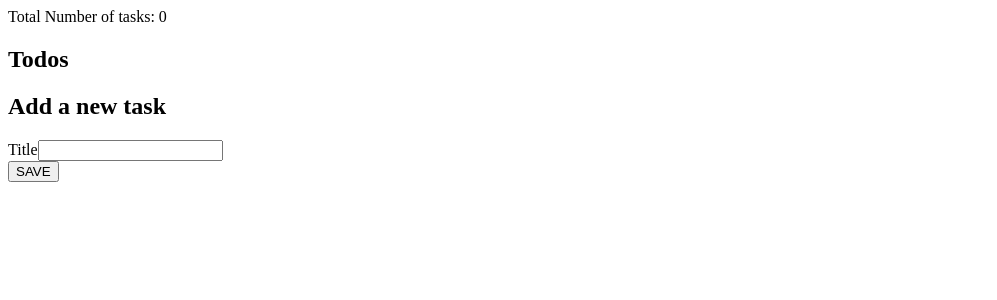
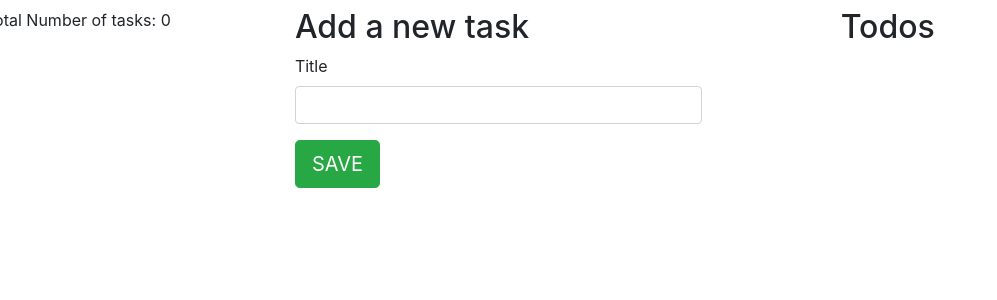
Before and after one commit to ahdeshmukh/react-redux-tutorial, a React (Create React App) app: page / in a window 1280 px wide. Shown: the top 300 px of the page, without its empty margins (0-997 px from the left). Built offline with nearby package versions, Linux system fonts and the light colour scheme.

Commit message:
adding bootstrap

```diff
--- a/package.json
+++ b/package.json
@@ -3,6 +3,7 @@
   "version": "0.1.0",
   "private": true,
   "dependencies": {
+    "bootstrap": "^4.2.1",
     "react": "^16.7.0",
     "react-dom": "^16.7.0",
     "react-redux": "^6.0.0",
--- a/src/App.js
+++ b/src/App.js
@@ -4,15 +4,15 @@ import AddTaskForm from './components/AddTaskForm';
 import TaskCount from './components/TaskCount';
 
 const App = () => (
-  <div className="row mt-5">
-    <TaskCount />
+  <div className="row mt-2">
+    <div className="pull-right"><TaskCount /></div>
+    <div className="col-md-4 offset-md-1">
+      <h2>Add a new task</h2>
+      <AddTaskForm />
+    </div>
     <div className="col-md-4 offset-md-1">
       <h2>Todos</h2>
       <TaskList />
-    </div>
-    <div className="col-md-4 offset-md-1">
-      <h2>Add a new task</h2>
-      <AddTaskForm />
     </div>
   </div>
 );
--- a/src/index.js
+++ b/src/index.js
@@ -3,6 +3,9 @@ import { render } from "react-dom";
 import { Provider } from "react-redux";
 import { PersistGate } from 'redux-persist/integration/react'
 import { store, persistor } from "./store";
+
+import 'bootstrap/dist/css/bootstrap.css';
+
 import App from "./App.js";
 
 render(
```
Also changed, not shown: 1 other file (tests, documents, lock files or other folders).
